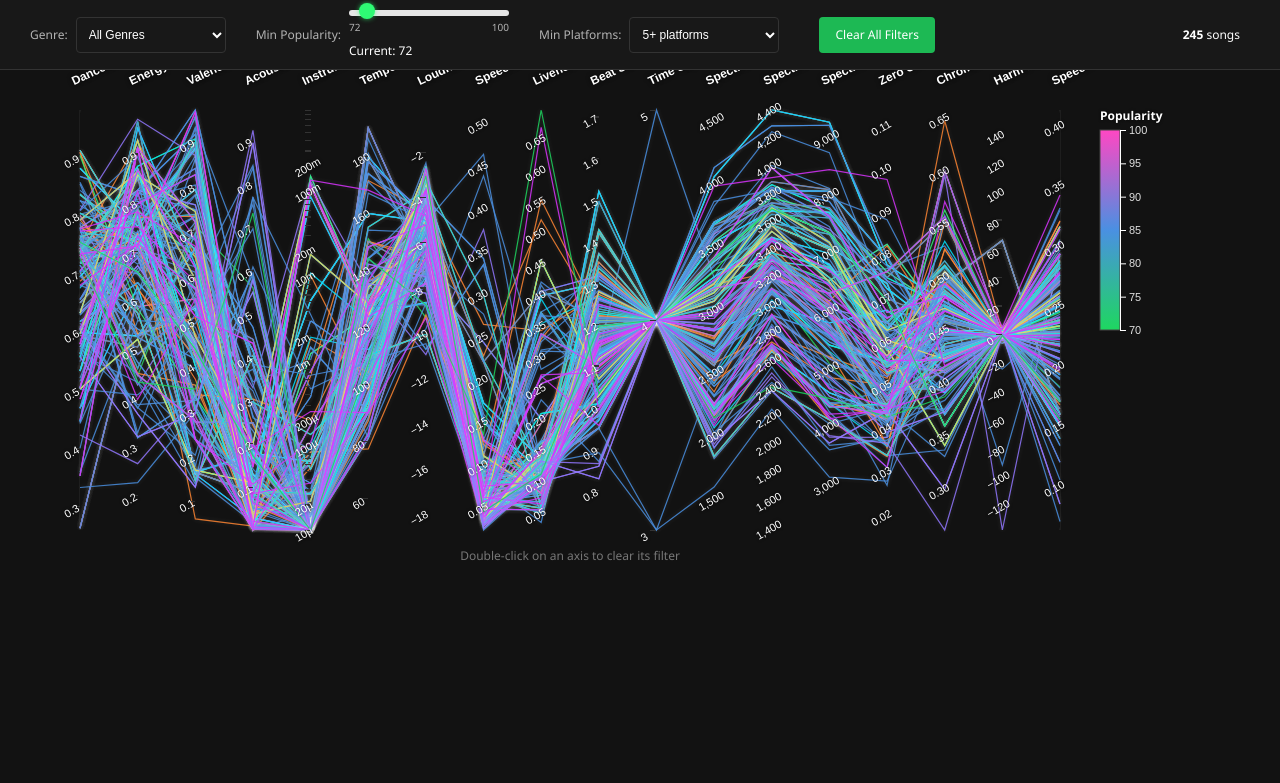
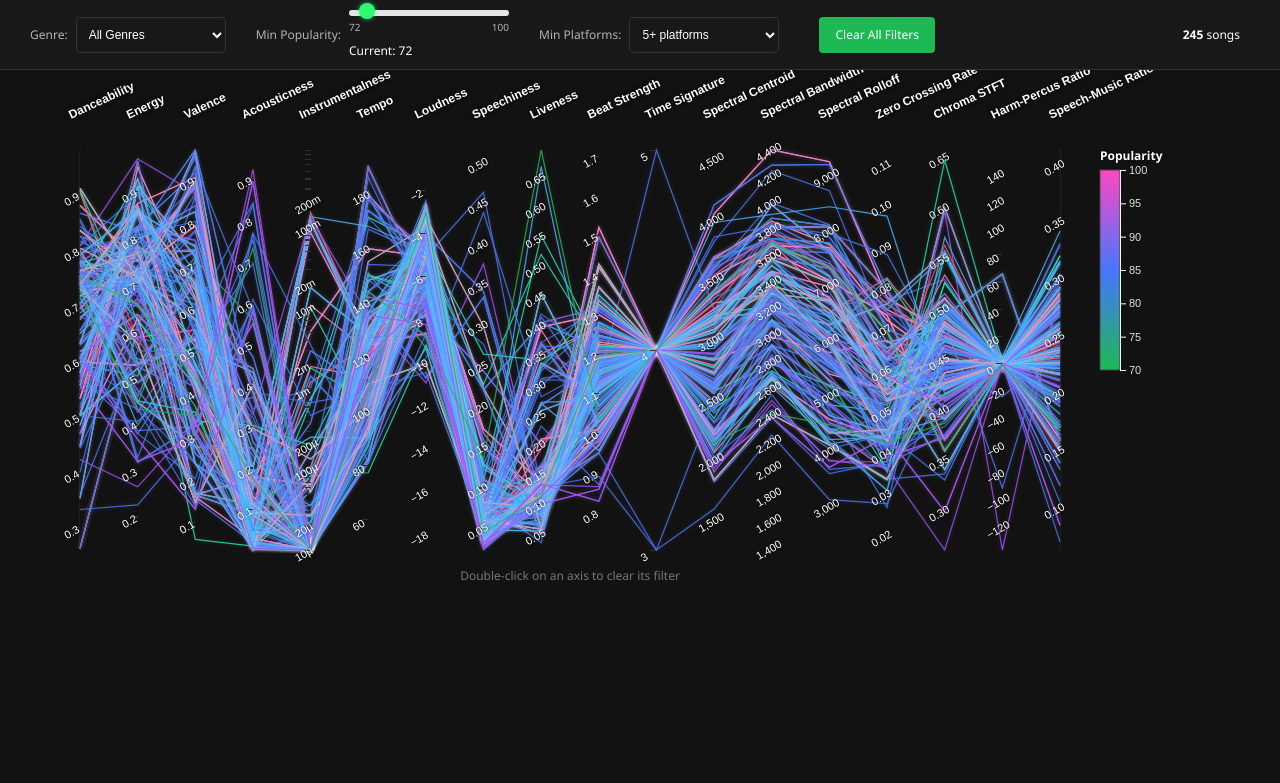
Before and after one commit to aliciatay/visualization, a plain HTML site: page index.html in a window 1280 px wide. Drawn offline with nearby package versions, Linux system fonts and the light colour scheme.

Commit message:
Fix cut-off labels and implement clearer divergent color scheme

```diff
--- a/script.js
+++ b/script.js
@@ -1,5 +1,5 @@
 // Set up dimensions and margins
-const margin = { top: 40, right: 140, bottom: 40, left: 80 };
+const margin = { top: 60, right: 140, bottom: 40, left: 80 };
 const width = 1200 - margin.left - margin.right;
 const height = 500 - margin.top - margin.bottom;
 
@@ -281,19 +281,19 @@ d3.csv("final_df_cleaned.csv")
 
       // Add background lines (removed entirely to avoid clutter)
 
-      // Define a brighter color scale for lines to stand out against dark background with more distinctive colors
+      // Define a clearer divergent color scheme without orange
       const color = d3.scaleOrdinal()
         .range([
-          "#1ED760", // Spotify green
+          "#1DB954", // Spotify green
           "#FF47C3", // Bright pink
-          "#4A90E2", // Clear blue
-          "#F6D845", // Yellow
-          "#FF6B8B", // Salmon red
-          "#2EFA74", // Bright green
-          "#9277FF", // Purple
-          "#FF8633", // Orange (more distinct)
-          "#00E4FF", // Cyan
-          "#D934FF"  // Magenta
+          "#4676FF", // Royal blue
+          "#00CCFF", // Cyan
+          "#FFE01B", // Bright yellow
+          "#FF4E4E", // Red
+          "#A64DFF", // Purple
+          "#19E6B5", // Teal
+          "#FF83C0", // Light pink
+          "#4CB2FF"  // Sky blue
         ]);
 
       // Add foreground lines with improved colors
@@ -582,14 +582,14 @@ d3.csv("final_df_cleaned.csv")
         .attr("x2", "0%")
         .attr("y2", "0%");
 
-      // Add color stops with vibrant Spotify colors
+      // Add color stops with clearer divergent colors
       linearGradient.append("stop")
         .attr("offset", "0%")
-        .attr("stop-color", "#1ED760"); // Spotify green
+        .attr("stop-color", "#1DB954"); // Spotify green
 
       linearGradient.append("stop")
         .attr("offset", "50%")
-        .attr("stop-color", "#4A90E2"); // Clear blue
+        .attr("stop-color", "#4676FF"); // Royal blue
 
       linearGradient.append("stop")
         .attr("offset", "100%")
--- a/styles.css
+++ b/styles.css
@@ -65,12 +65,12 @@ p {
 #visualization {
     flex-grow: 1;
     position: relative;
-    overflow: visible;
     width: 100%;
-    height: 500px; /* Updated to match requested height */
-    position: relative;
+    height: 500px;
     overflow-x: auto;
     min-width: 1200px; /* Ensure minimum width for visibility */
+    padding-top: 20px; /* Add padding for labels at the top */
+    padding-bottom: 20px; /* Add padding for labels at the bottom */
 }
 
 /* Make sure SVG elements are visible */
@@ -140,13 +140,14 @@ label {
     filter: drop-shadow(0 0 2px rgba(255, 255, 255, 0.15));
 }
 
+/* Fix the axis label positioning for better visibility */
 .dimension .axis text {
     font-size: 11px;
     text-anchor: start;
     transform: rotate(-30deg) translate(-8px, 0px);
-    fill: #FFFFFF; /* White text for maximum visibility */
+    fill: #FFFFFF;
     font-weight: 500;
-    text-shadow: 0px 0px 3px rgba(0, 0, 0, 0.7); /* Add text shadow for better readability */
+    text-shadow: 0px 0px 3px rgba(0, 0, 0, 0.7);
 }
 
 .dimension text.axis-label {
@@ -155,7 +156,7 @@ label {
     fill: #FFFFFF;
     text-anchor: start;
     text-shadow: 0px 0px 4px rgba(0, 0, 0, 0.8);
-    transform: rotate(-25deg) translate(5px, -15px); /* Adjust positioning to be more visible */
+    transform: rotate(-25deg) translate(5px, -22px); /* Move labels up to prevent cutoff */
 }
 
 .brush .extent {
```
